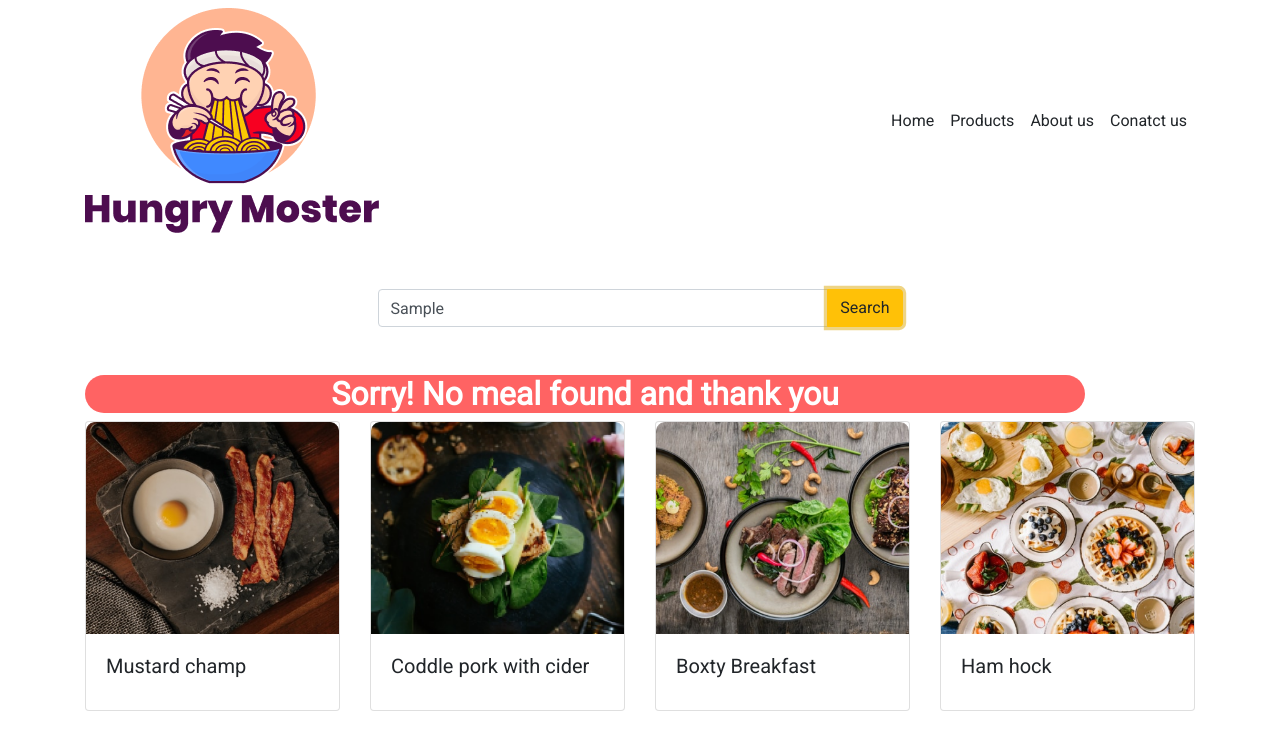
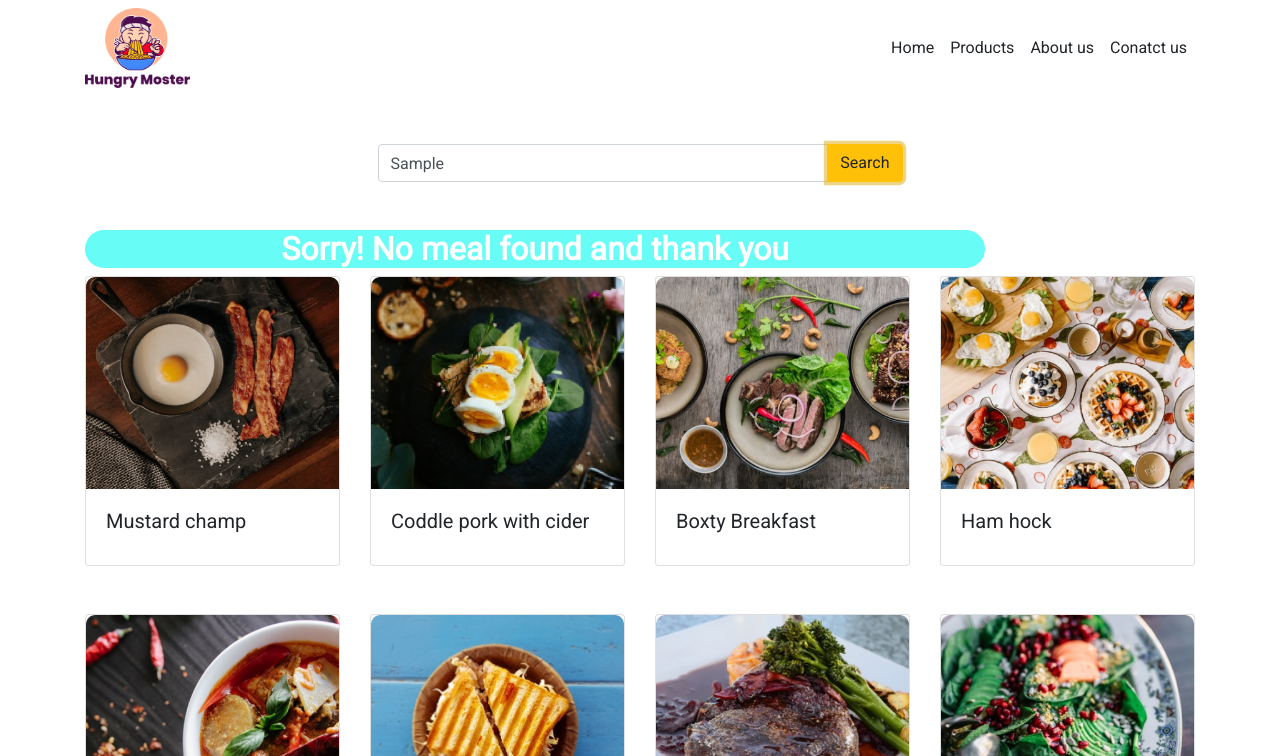
Before and after one commit to nafiewnafi123/assignment_5, a plain HTML site: page index.html in a window 1280 px wide. Both pictures are taken after typing "Sample" into the empty fields and a click on the button "Search". Shown: the top 756 px of the page. Drawn offline with nearby package versions, Linux system fonts and the light colour scheme; no server answers.

Commit message:
Update style.css

```diff
--- a/style.css
+++ b/style.css
@@ -1,3 +1,11 @@
+#logo{
+  height: 80px;
+}
+
+
+
+
+
 #icon{
     height: 60px;
 
@@ -24,7 +32,7 @@
   .meal-card {
     cursor: pointer;
     color: white;
-    background-color: #e0a800;
+    background-color: #39b999;
     margin-left: 15px;
     border-radius: 10px;
     width: 90%;
@@ -34,7 +42,7 @@
     width: 100%;
   }
   .meal-ingredients {
-    background-color: #e0a80077;
+    background-color: #00e05677;
     padding: 30px;
     border-bottom-left-radius: 10px;
     border-bottom-right-radius: 10px;
@@ -54,12 +62,11 @@
     width: 20%;
   }
 
-  /* bonus part */
   .meal-error{
-    color: white;
+    color: rgb(255, 255, 255);
     font-weight: 900;
     border-radius: 40px;
-    background-color: rgba(255, 0, 0, 0.61);
-    width: 1000px;
+    background-color: rgba(8, 252, 240, 0.61);
+    width: 900px;
     text-align: center;
   }
```
